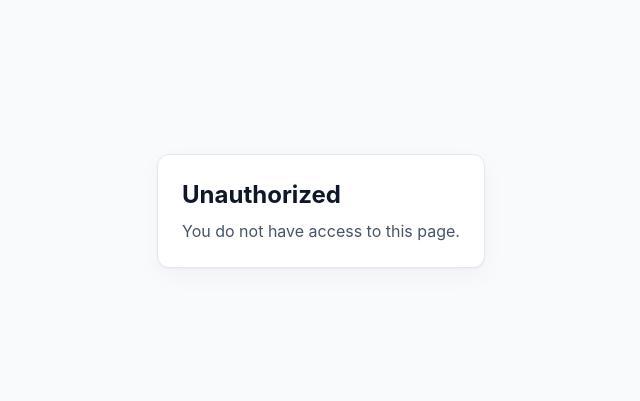
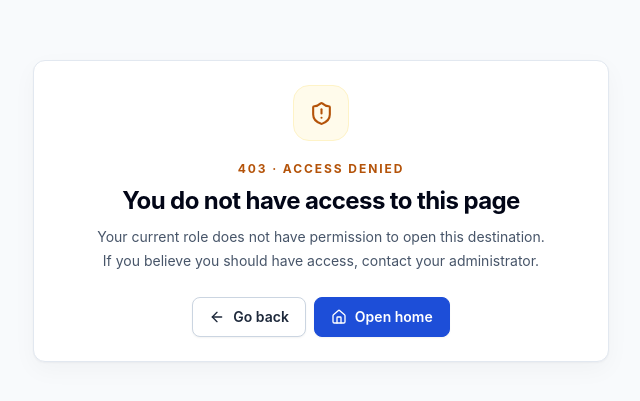
Before and after one commit to mmwarunge-droid/hrmis-saas, a React (Vite) app in the folder frontend/: page /unauthorized in a window 1280 px wide. Shown: the part 189-590 px from the top of the page, without its empty margins (319-959 px from the left). Built offline with nearby package versions, Linux system fonts and the light colour scheme; no server answers.

Commit message:
feat(access): improve unauthorized recovery

```diff
--- a/frontend/src/pages/Unauthorized.jsx
+++ b/frontend/src/pages/Unauthorized.jsx
@@ -1,5 +1,48 @@
+import { ArrowLeft, Home, ShieldAlert } from 'lucide-react';
+import { Link, useNavigate } from 'react-router-dom';
+
+import Button from '../components/ui/Button.jsx';
 import Card from '../components/ui/Card.jsx';
 
 export default function Unauthorized() {
-  return <main className="grid min-h-screen place-items-center bg-slate-50 p-4"><Card><h1 className="text-2xl font-bold">Unauthorized</h1><p className="mt-2 text-slate-600">You do not have access to this page.</p></Card></main>;
+  const navigate = useNavigate();
+
+  return (
+    <main className="grid min-h-screen place-items-center bg-slate-50 p-6">
+      <Card className="w-full max-w-xl py-10 text-center">
+        <span className="mx-auto grid h-14 w-14 place-items-center rounded-2xl border border-amber-100 bg-amber-50 text-amber-700">
+          <ShieldAlert size={25} />
+        </span>
+
+        <p className="mt-5 text-xs font-bold uppercase tracking-[0.16em] text-amber-700">
+          403 · Access denied
+        </p>
+
+        <h1 className="mt-2 text-2xl font-bold tracking-[-0.025em] text-slate-950">
+          You do not have access to this page
+        </h1>
+
+        <p className="mx-auto mt-2 max-w-md text-sm leading-6 text-slate-600">
+          Your current role does not have permission to open this destination.
+          If you believe you should have access, contact your administrator.
+        </p>
+
+        <div className="mt-6 flex flex-wrap justify-center gap-2">
+          <Button
+            type="button"
+            variant="secondary"
+            onClick={() => navigate(-1)}
+          >
+            <ArrowLeft size={16} />
+            Go back
+          </Button>
+
+          <Button as={Link} to="/dashboard">
+            <Home size={16} />
+            Open home
+          </Button>
+        </div>
+      </Card>
+    </main>
+  );
 }
```
Also changed, not shown: 1 other file (tests, documents, lock files or other folders).
